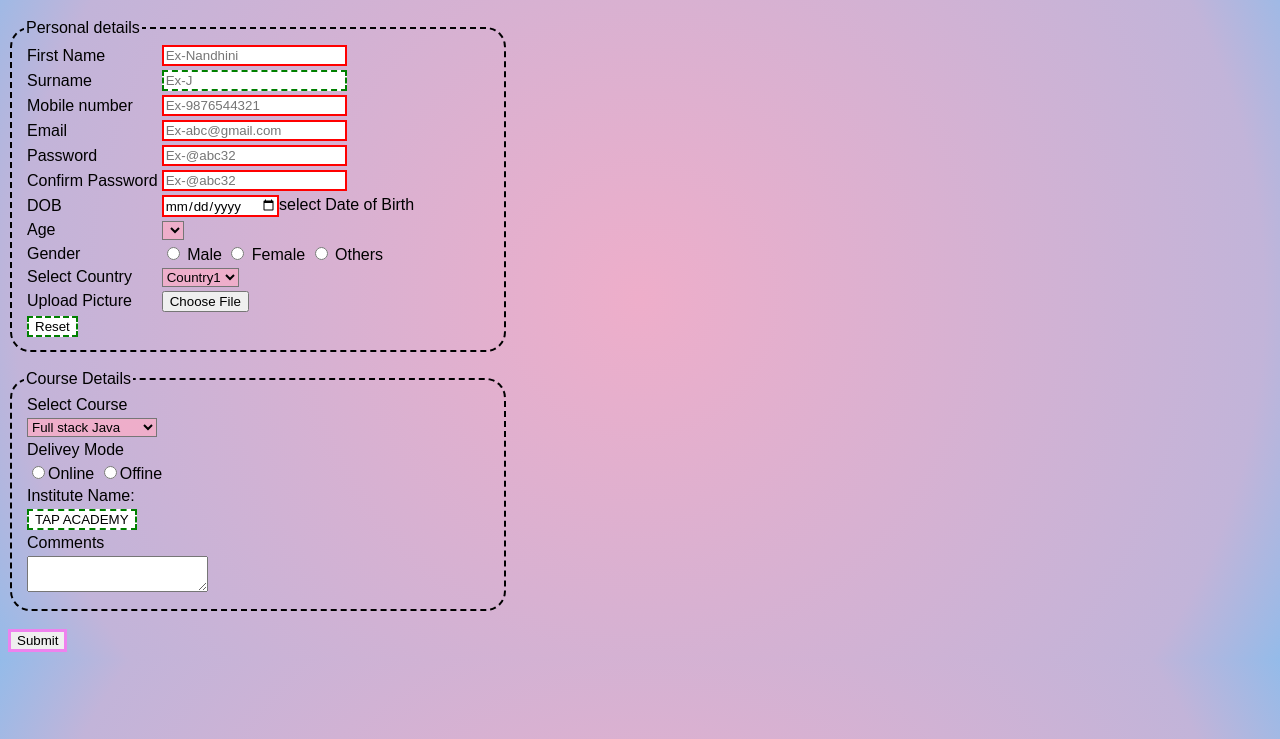
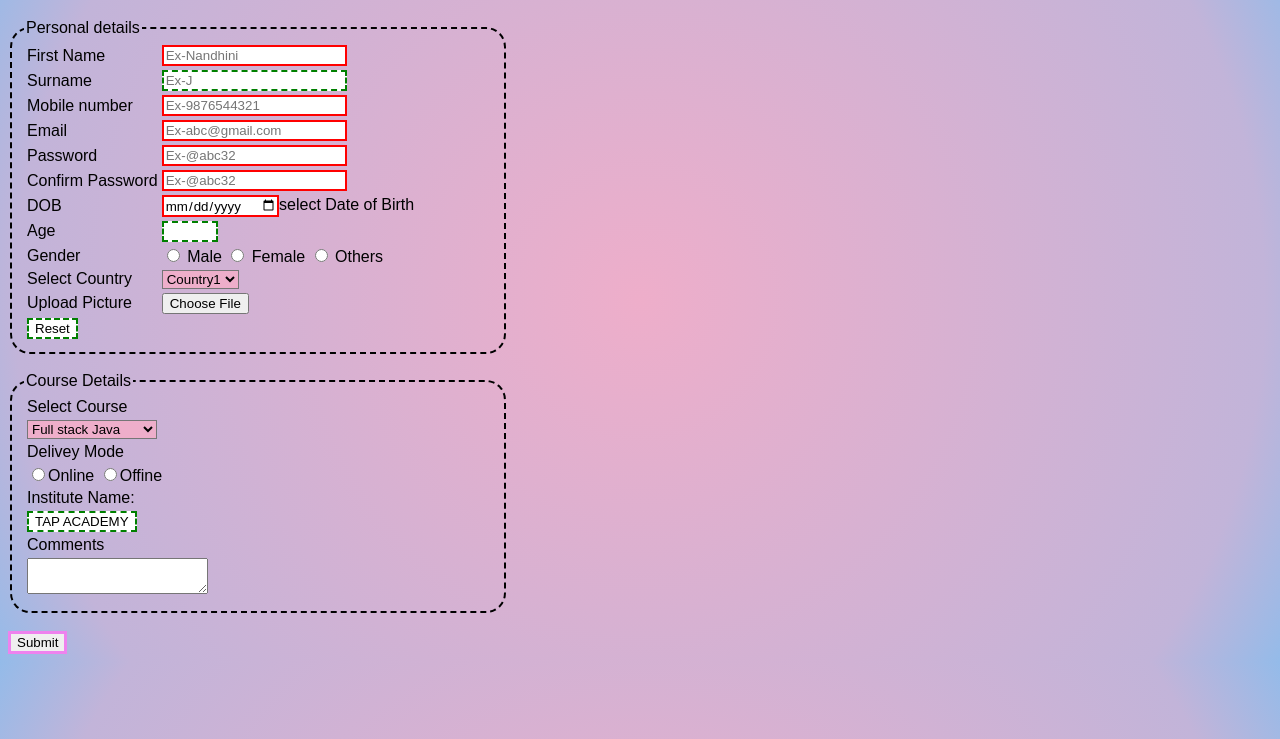
Before and after one commit to NandhiniJayavel/Html, a plain HTML site: page index.html in a window 1280 px wide. Shown: the part 61-800 px from the top of the page. Drawn offline with Linux system fonts and the light colour scheme.

Commit message:
Update index.html

```diff
--- a/index.html
+++ b/index.html
@@ -45,9 +45,7 @@
             </tr>
             <tr>
                 <td><label for="">Age</label></td>
-                <td><select name="" id=""  >
-
-                </select></td>
+                <td><input type="number"name="age" min="18" max="60"></td>
             </tr>
             <tr>
                 <td><label for="">Gender</label></td>
```
